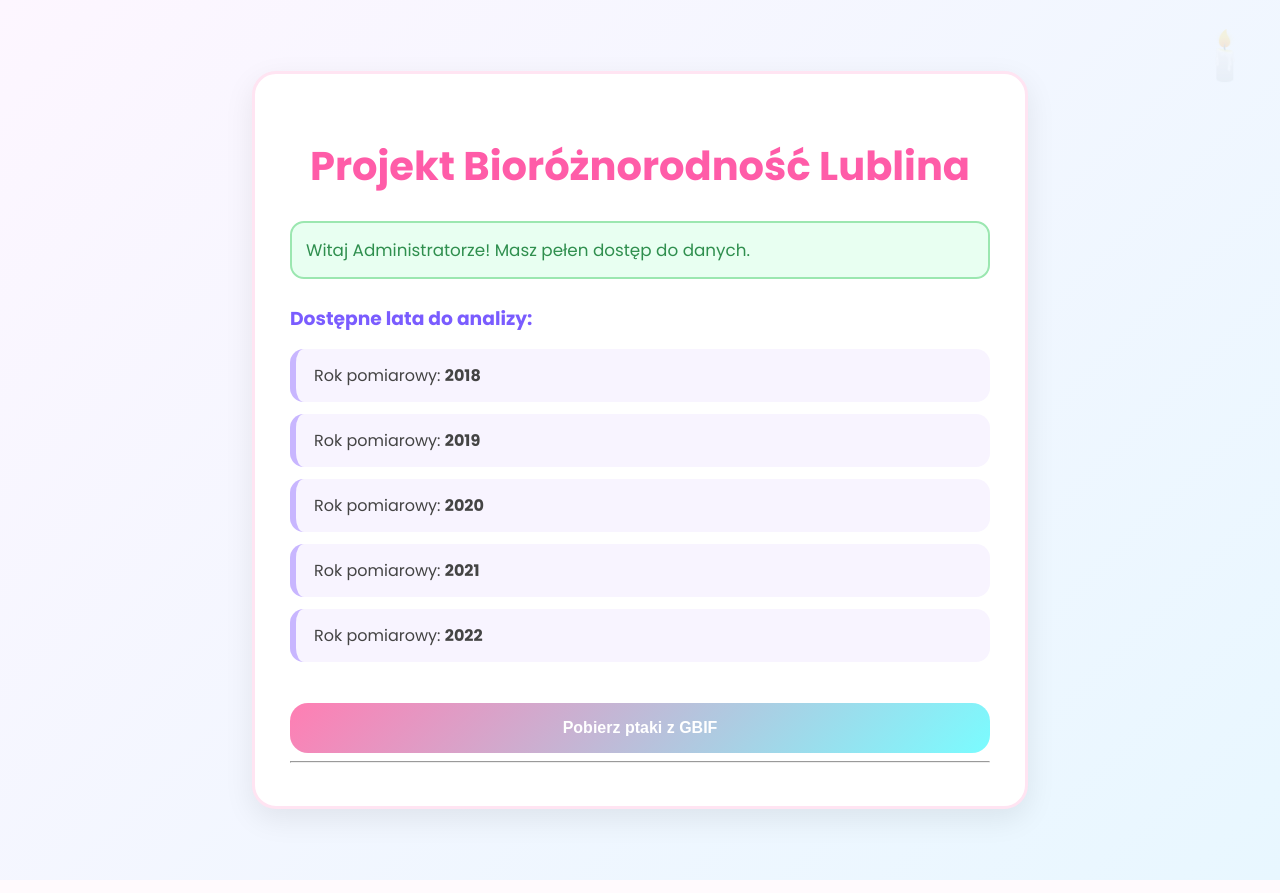
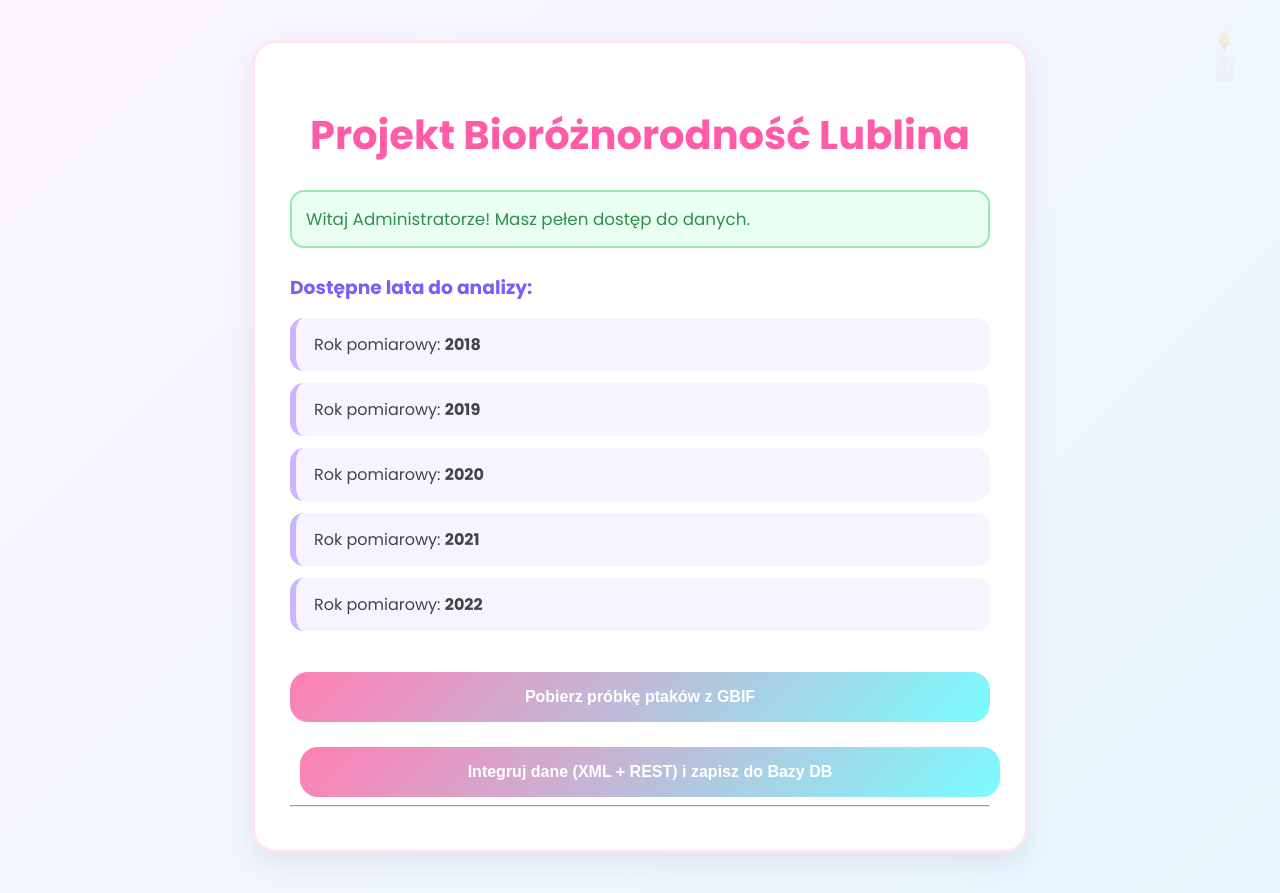
Before and after one commit to PawelSwieca/BirdData, a FastAPI app: page / in a window 1280 px wide. Run offline with FastAPI, Linux system fonts and the light colour scheme.

Commit message:
Odhaczone kolejne punkty: Wykorzystanie ORM do dostępu do bazy danych, Wykorzystanie ORM do dostępu do bazy danych i Eksport/Import do bazy. Aplikacja zapisuje raport do bazy danych z łącznej powieszchni parków i ilości ptaków wybranych gatunków.

```diff
--- a/main.py
+++ b/main.py
@@ -1,17 +1,42 @@
-from fastapi import FastAPI
-import xml.etree.ElementTree as ET
-
-import requests
-from requests import Request
-
 from fastapi import FastAPI, Request
-from fastapi.responses import HTMLResponse
 from fastapi.staticfiles import StaticFiles
 from fastapi.templating import Jinja2Templates
+import xml.etree.ElementTree as ET
+import requests
+
+
+from sqlalchemy import create_engine, Column, Integer, Float
+from sqlalchemy.orm import declarative_base, sessionmaker
+
+SQLALCHEMY_DATABASE_URL = "sqlite:///./baza_projektowa.db"
+
+
+engine = create_engine(
+    SQLALCHEMY_DATABASE_URL,
+    connect_args={"check_same_thread": False},
+    isolation_level="SERIALIZABLE"
+)
+SessionLocal = sessionmaker(autocommit=False, autoflush=False, bind=engine)
+Base = declarative_base()
+
+
+
+class RaportZintegrowany(Base):
+    __tablename__ = "raporty_zintegrowane"
+    id = Column(Integer, primary_key=True, index=True)
+    rok = Column(Integer, unique=True, index=True)
+    powierzchnia_parkow_ha = Column(Float)
+    liczba_ptakow_api = Column(Integer)
+
+
+
+Base.metadata.create_all(bind=engine)
+
+
 app = FastAPI()
 
+templates = Jinja2Templates(directory="templates")
 
-templates = Jinja2Templates(directory="templates")
 
 app.mount("/static", StaticFiles(directory="static"), name="static")
 app.mount("/style", StaticFiles(directory="style"), name="style")
@@ -19,72 +44,84 @@ app.mount("/style", StaticFiles(directory="style"), name="style")
 
 @app.get("/")
 def strona_glowna(request: Request):
-    # Zmienne, które wysyłamy na templates
     dane_do_wyslania = {
         "tytul": "Projekt Bioróżnorodność Lublina",
         "lata_badane": [2018, 2019, 2020, 2021, 2022],
         "czy_zalogowany": True
     }
-    return templates.TemplateResponse(request=request, name="index.html", context={"request": request, **dane_do_wyslania})
+    return templates.TemplateResponse(
+        request=request,
+        name="index.html",
+        context=dane_do_wyslania
+    )
 
 
-@app.get("/hello/{name}")
-async def say_hello(name: str):
-    return {"message": f"Hello {name}"}
-
-# ---------------------------------------------------------
-# 1. ENDPOINT: Pobieranie ptaków z REST API (GBIF)
-# ---------------------------------------------------------
 @app.get("/api/ptaki/{rok}")
 def pobierz_ptaki(rok: int):
-
     url = f"https://api.gbif.org/v1/occurrence/search?country=PL&stateProvince=Lubelskie&classKey=212&year={rok}&limit=5"
-
     odpowiedz = requests.get(url)
     dane_json = odpowiedz.json()
-
-    obserwacje = []
-    for element in dane_json.get("results", []):
-        obserwacje.append({
-            "gatunek": element.get("scientificName"),
-            "miesiac": element.get("month"),
-            "rok": element.get("year")
-        })
-
+    obserwacje = [{"gatunek": el.get("scientificName"), "miesiac": el.get("month")} for el in
+                  dane_json.get("results", [])]
     return {
-        "wiadomosc": f"Pobrano dane o ptakach dla roku {rok}",
+        "wiadomosc": f"Pobrano dane dla {rok}",
         "laczna_liczba_obserwacji_w_api": dane_json.get("count"),
         "przykladowe_ptaki": obserwacje
     }
 
 
-# ---------------------------------------------------------
-# 2. ENDPOINT: Odczyt z pliku XML
-# ---------------------------------------------------------
 @app.get("/api/zielen")
 def odczytaj_xml():
-
     try:
         drzewo = ET.parse("zielen_lublin.xml")
         korzen = drzewo.getroot()
-
         wyniki = []
         miasto = korzen.find("Miasto")
-        nazwa_miasta = miasto.attrib.get("nazwa")
-
-        # Przechodzimy przez każdy rok w XML
         for rok_elem in miasto.findall("Rok"):
             rok_wartosc = rok_elem.attrib.get("wartosc")
-
-            # Szukamy tylko parków
             for kat in rok_elem.findall("Kategoria"):
                 if kat.attrib.get("nazwa") == "parki spacerowo - wypoczynkowe":
-                    wyniki.append({
-                        "rok": rok_wartosc,
-                        "powierzchnia_parkow_ha": float(kat.text)
-                    })
+                    wyniki.append({"rok": int(rok_wartosc), "powierzchnia_parkow_ha": float(kat.text)})
+        return {"statystyki": wyniki}
+    except FileNotFoundError:
+        return {"blad": "Brak pliku zielen_lublin.xml"}
 
-        return {"miasto": nazwa_miasta, "statystyki": wyniki}
 
-    except FileNotFoundError:
-        return {"blad": "Nie znaleziono pliku zielen_lublin.xml!"}
+
+@app.post("/api/integruj_i_zapisz")
+def integruj_do_bazy():
+    db = SessionLocal()
+    try:
+        dane_xml = odczytaj_xml()
+        if "blad" in dane_xml:
+            return dane_xml
+
+        raporty_dodane = []
+
+
+        for stat in dane_xml["statystyki"]:
+            rok = stat["rok"]
+            powierzchnia = stat["powierzchnia_parkow_ha"]
+
+            url = f"https://api.gbif.org/v1/occurrence/search?country=PL&stateProvince=Lubelskie&classKey=212&year={rok}&limit=1"
+            odp_api = requests.get(url).json()
+            liczba_ptakow = odp_api.get("count", 0)
+
+            istniejacy_raport = db.query(RaportZintegrowany).filter(RaportZintegrowany.rok == rok).first()
+            if not istniejacy_raport:
+                nowy_wpis = RaportZintegrowany(
+                    rok=rok,
+                    powierzchnia_parkow_ha=powierzchnia,
+                    liczba_ptakow_api=liczba_ptakow
+                )
+                db.add(nowy_wpis)
+                raporty_dodane.append(rok)
+
+        db.commit()
+        return {"status": "Sukces!", "dodane_lata": raporty_dodane}
+
+    except Exception as e:
+        db.rollback()
+        return {"status": "blad", "wiadomosc": str(e)}
+    finally:
+        db.close()
--- a/static/script.js
+++ b/static/script.js
@@ -48,3 +48,35 @@ async function pobierzPtakiZBackendu() {
         kontenerWynikow.innerHTML = `<p style="color: red;"><b>BŁĄD:</b> ${error.message}</p>`;
     }
 }
+
+async function uruchomIntegracje() {
+    const kontenerWynikow = document.getElementById('wynik-api');
+    kontenerWynikow.innerHTML = "<p><em>Trwa integracja danych z XML i API oraz bezpieczny zapis (SERIALIZABLE) do bazy SQLite za pomocą ORM... ⚙️</em></p>";
+
+    try {
+        const odpowiedz = await fetch('/api/integruj_i_zapisz', { method: 'POST' });
+
+        if (!odpowiedz.ok) throw new Error(`Błąd serwera: ${odpowiedz.status}`);
+
+        const dane = await odpowiedz.json();
+        console.log("Wynik integracji:", dane);
+
+        if (dane.status === "Sukces!") {
+            let info = dane.dodane_lata.length > 0
+                ? `Dodano nowe wpisy do bazy dla lat: ${dane.dodane_lata.join(', ')}`
+                : "Baza jest już aktualna (dane były zintegrowane wcześniej).";
+
+            kontenerWynikow.innerHTML = `
+                <h4 style="color: #2f8f4e;">Integracja i zapis do bazy zakończone pomyślnie!</h4>
+                <p><b>Informacja ORM:</b> ${info}</p>
+                <p><i>Zajrzyj do folderu projektu – powstał tam fizyczny plik bazy danych "baza_projektowa.db".</i></p>
+            `;
+        } else {
+            throw new Error(dane.wiadomosc);
+        }
+
+    } catch (error) {
+        console.error("Wystąpił błąd:", error);
+        kontenerWynikow.innerHTML = `<p style="color: red;"><b>BŁĄD INTEGRACJI:</b> ${error.message}</p>`;
+    }
+}
--- a/templates/index.html
+++ b/templates/index.html
@@ -23,7 +23,11 @@
         {% endfor %}
     </ul>
 
-    <button onclick="pobierzPtakiZBackendu()">Pobierz ptaki z GBIF</button>
+    <button onclick="pobierzPtakiZBackendu()">Pobierz próbkę ptaków z GBIF</button>
+
+    <button onclick="uruchomIntegracje()" style="background-color: #7a5cff; color: white; margin-left: 10px;">
+        Integruj dane (XML + REST) i zapisz do Bazy DB
+    </button>
 
     <hr>
     <div id="wynik-api"></div>
```
Also changed, not shown: baza_projektowa.db (added).
